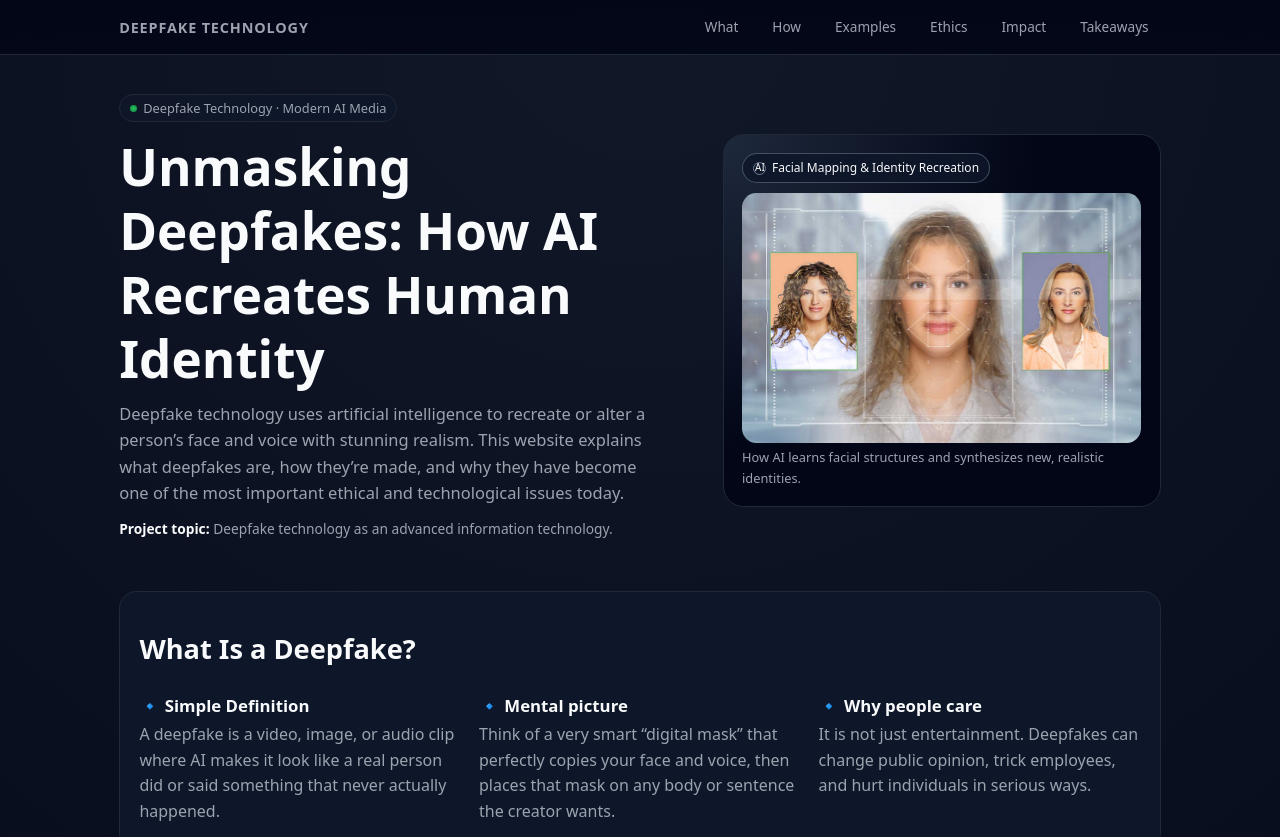
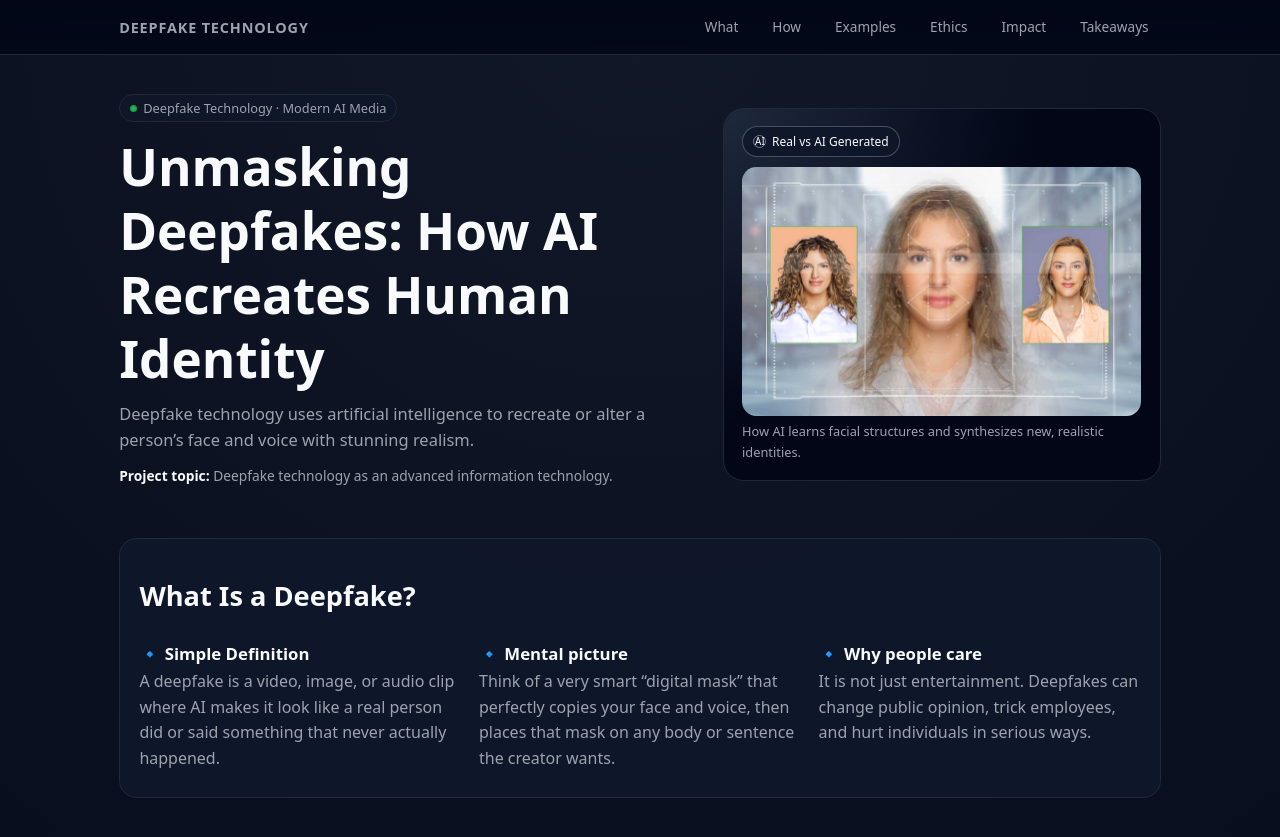
Before and after one commit to robihadgu/Finalproject, a plain HTML site: page index.html in a window 1280 px wide. Shown: the top 837 px of the page. Drawn offline with Linux system fonts and the light colour scheme.

Commit message:
Update subtitle and pill text in index.html
Removed the long explanation sentence from the subtitle and updated the pill text.

```diff
--- a/index.html
+++ b/index.html
@@ -365,11 +365,13 @@
           Deepfake Technology · Modern AI Media
         </div>
         <h1>Unmasking Deepfakes: How AI Recreates Human Identity</h1>
+
+        <!-- Updated subtitle (REMOVED the long explanation sentence) -->
         <p class="hero-subtitle">
           Deepfake technology uses artificial intelligence to recreate or alter a person’s face and voice
-          with stunning realism. This website explains what deepfakes are, how they’re made, and why
-          they have become one of the most important ethical and technological issues today.
+          with stunning realism.
         </p>
+
         <div class="meta">
           <p>
             <strong>Project topic:</strong> Deepfake technology as an advanced information technology.
@@ -378,16 +380,16 @@
       </div>
 
       <aside class="hero-card" aria-label="Illustration of facial mapping in deepfake systems">
+
+        <!-- Updated pill text -->
         <div class="pill">
           <span class="pill-icon">AI</span>
-          Facial Mapping &amp; Identity Recreation
+          Real vs AI Generated
         </div>
+
         <div class="hero-img-grid">
           <figure>
-            <img
-              src="realai.jpg"
-              alt="Composite deepfake facial-mapping image"
-            />
+            <img src="realai.jpg" alt="Composite deepfake facial-mapping image" />
             <figcaption>
               How AI learns facial structures and synthesizes new, realistic identities.
             </figcaption>
@@ -643,6 +645,10 @@
 </main>
 
 <footer>
+  <p>
+    This site is a course project on deepfake technology and ethics. It is designed
+    for a live class presentation and website demo.
+  </p>
 </footer>
 </body>
 </html>
```
